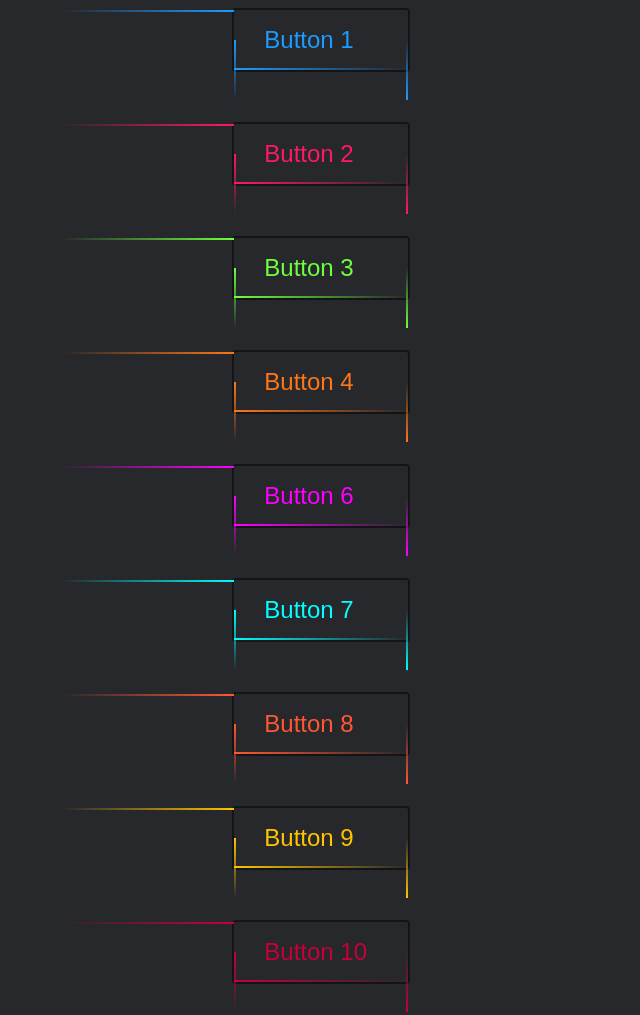
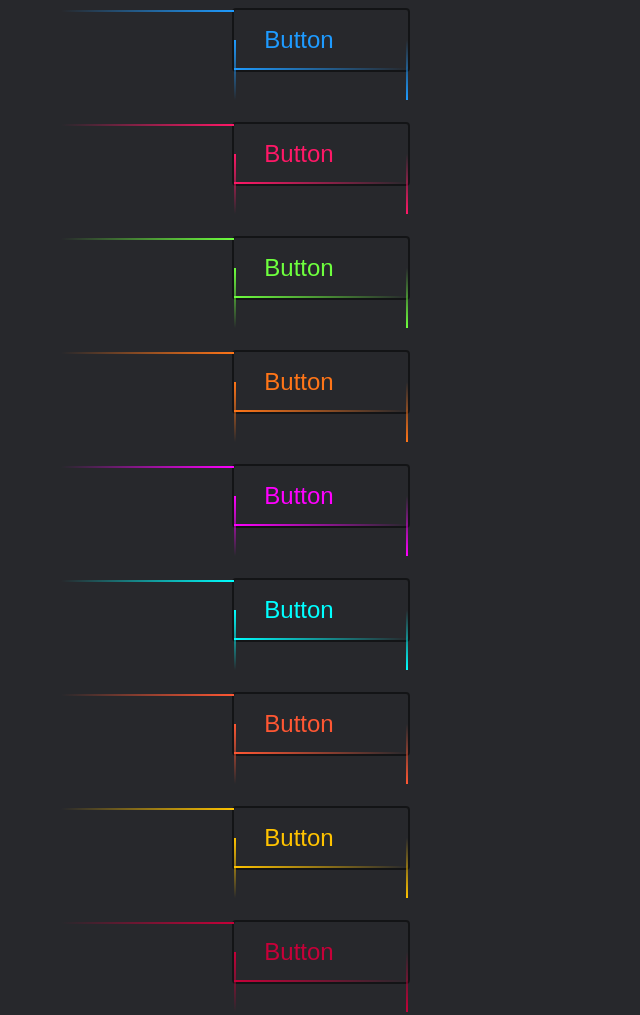
Before and after one commit to Sweetkillervk/button, a plain HTML site: page Button.html in a window 1280 px wide. Shown: the part 120-1135 px from the top of the page, without its empty margins (319-959 px from the left). Drawn offline with Linux system fonts and the light colour scheme.

Commit message:
Button.html

```diff
--- a/Button.html
+++ b/Button.html
@@ -103,15 +103,15 @@
 
   <div class="container">
 
-  <a class="button" href="#" style="--color:#1e9bff;"><span></span><span></span><span></span><span></span>Button 1</a>
-  <a class="button" href="#" style="--color:#ff1867;"><span></span><span></span><span></span><span></span>Button 2</a>
-  <a class="button" href="#" style="--color:#6eff3e;"><span></span><span></span><span></span><span></span>Button 3</a>
-  <a class="button" href="#" style="--color:#ff7518;"><span></span><span></span><span></span><span></span>Button 4</a>
-  <a class="button" href="#" style="--color:#ff00ff;"><span></span><span></span><span></span><span></span>Button 6</a>
-  <a class="button" href="#" style="--color:#00ffff;"><span></span><span></span><span></span><span></span>Button 7</a>
-  <a class="button" href="#" style="--color:#ff5733;"><span></span><span></span><span></span><span></span>Button 8</a>
-  <a class="button" href="#" style="--color:#ffc300;"><span></span><span></span><span></span><span></span>Button 9</a>
-  <a class="button" href="#" style="--color:#c70039;"><span></span><span></span><span></span><span></span>Button 10</a>
+  <a class="button" href="#" style="--color:#1e9bff;"><span></span><span></span><span></span><span></span>Button</a>
+  <a class="button" href="#" style="--color:#ff1867;"><span></span><span></span><span></span><span></span>Button</a>
+  <a class="button" href="#" style="--color:#6eff3e;"><span></span><span></span><span></span><span></span>Button</a>
+  <a class="button" href="#" style="--color:#ff7518;"><span></span><span></span><span></span><span></span>Button</a>
+  <a class="button" href="#" style="--color:#ff00ff;"><span></span><span></span><span></span><span></span>Button</a>
+  <a class="button" href="#" style="--color:#00ffff;"><span></span><span></span><span></span><span></span>Button</a>
+  <a class="button" href="#" style="--color:#ff5733;"><span></span><span></span><span></span><span></span>Button</a>
+  <a class="button" href="#" style="--color:#ffc300;"><span></span><span></span><span></span><span></span>Button</a>
+  <a class="button" href="#" style="--color:#c70039;"><span></span><span></span><span></span><span></span>Button</a>
   <a class="button" href="#" style="--color:#900c3f;"><span></span><span></span><span></span><span></span>Button</a>
   <a class="button" href="#" style="--color:#581845;"><span></span><span></span><span></span><span></span>Button</a>
   <a class="button" href="#" style="--color:#ff3333;"><span></span><span></span><span></span><span></span>Button</a>
```
